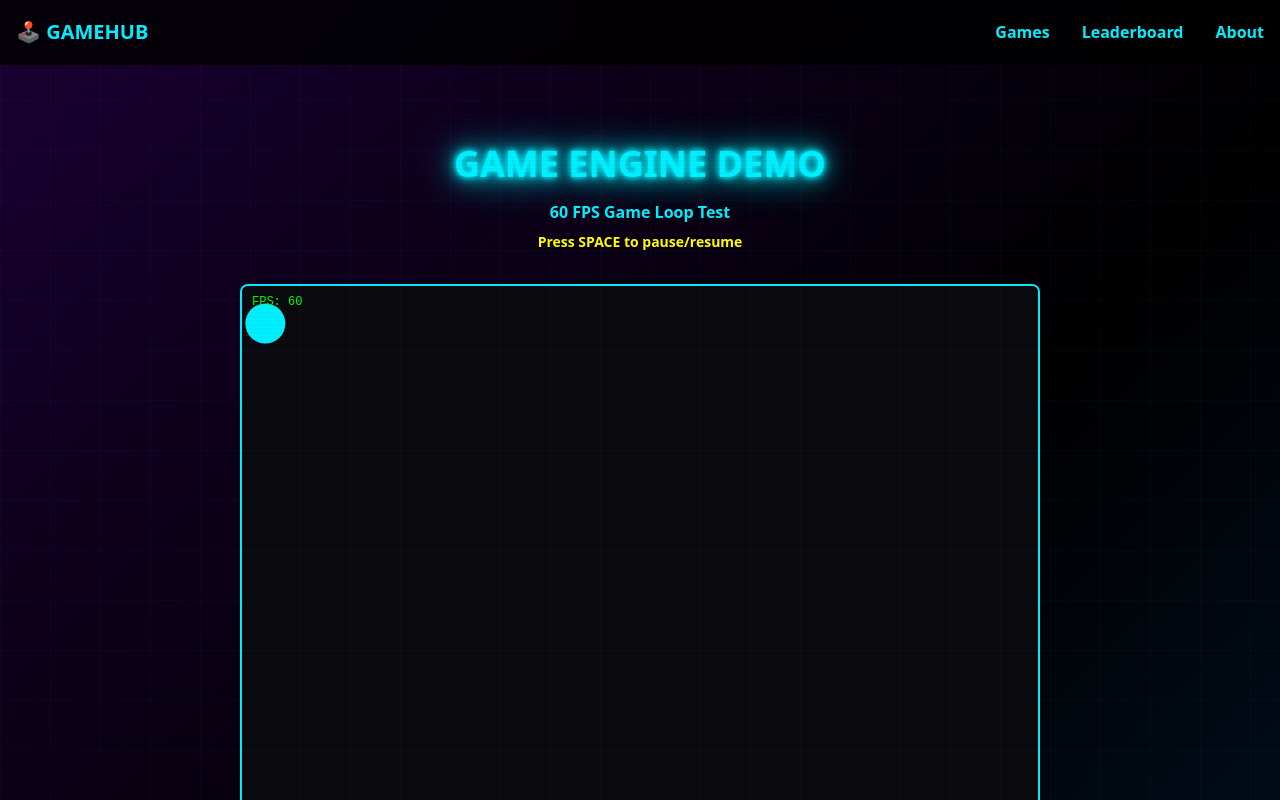
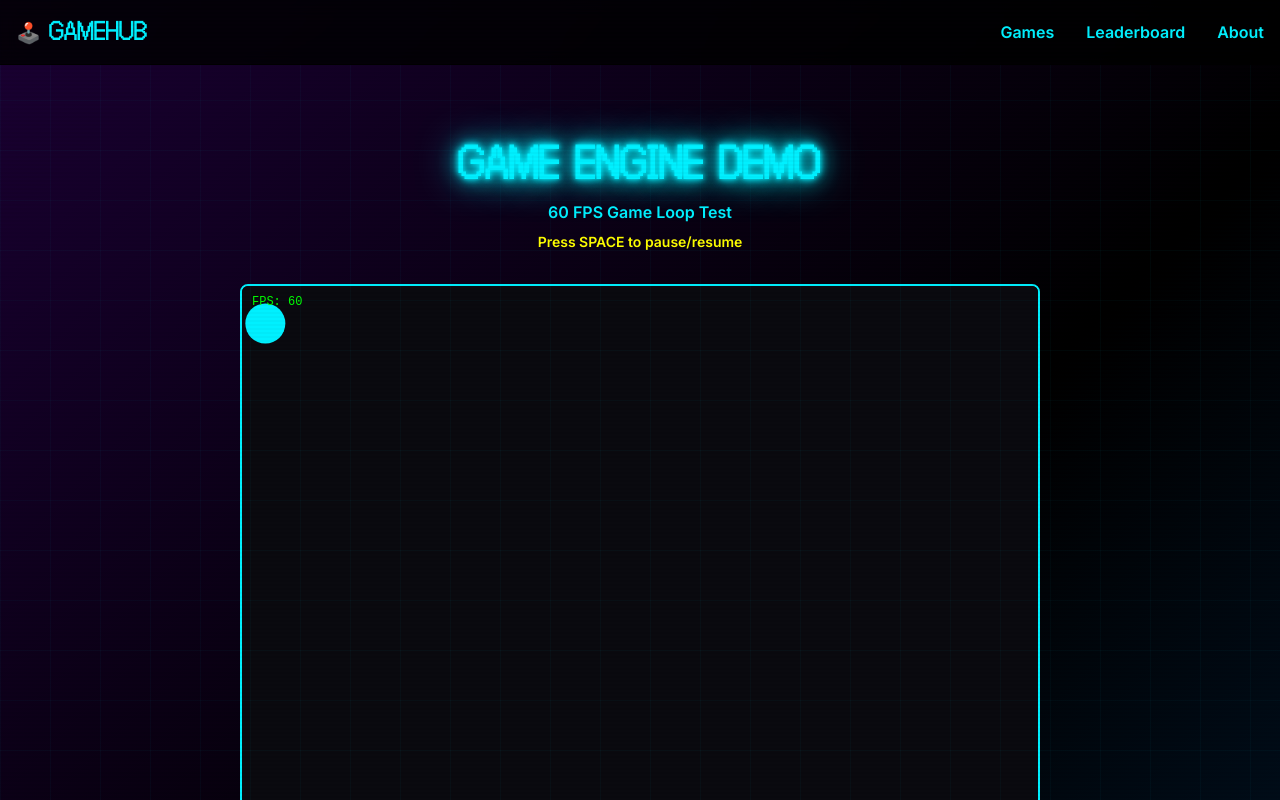
Before and after one commit to devlikebear/gamehub, a Next.js app: page /demo in a window 1280 px wide. Shown: the top 800 px of the page. Built offline with nearby package versions, Linux system fonts and the light colour scheme.

Commit message:
fix: restore Galmuri font integration in layout.tsx
- Re-add localFont import for Galmuri
- Add Galmuri variable to html className
- Add Inter className to body for proper font loading

Fonts now properly loaded: Press Start 2P (EN) + Galmuri11 (KO)

```diff
--- a/app/layout.tsx
+++ b/app/layout.tsx
@@ -1,5 +1,6 @@
 import type { Metadata } from "next";
 import { Inter, Press_Start_2P } from "next/font/google";
+import localFont from "next/font/local";
 import "./globals.css";
 import Navbar from "@/components/layout/Navbar";
 import Footer from "@/components/layout/Footer";
@@ -17,6 +18,12 @@ const pressStart2P = Press_Start_2P({
   variable: "--font-press-start",
 });
 
+const galmuri = localFont({
+  src: "./fonts/Galmuri11.woff2",
+  display: "swap",
+  variable: "--font-galmuri",
+});
+
 export const metadata: Metadata = {
   title: {
     default: "GameHub - Retro Arcade Games",
@@ -32,8 +39,8 @@ export default function RootLayout({
   children: React.ReactNode;
 }>) {
   return (
-    <html lang="ko" className={`${inter.variable} ${pressStart2P.variable}`}>
-      <body className="antialiased font-sans flex flex-col min-h-screen">
+    <html lang="ko" className={`${inter.variable} ${pressStart2P.variable} ${galmuri.variable}`}>
+      <body className={`${inter.className} antialiased flex flex-col min-h-screen`}>
         <Navbar />
         <div className="flex-1 pt-16">
           {children}
```
